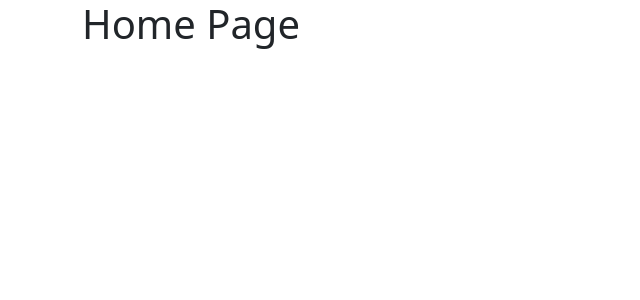
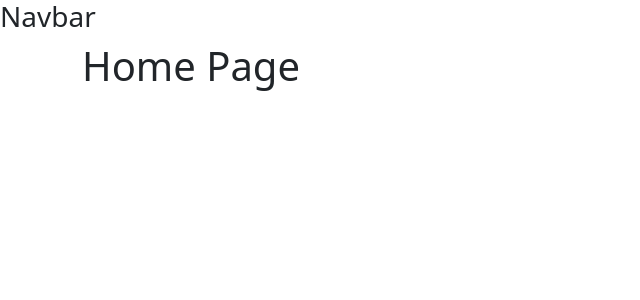
Before and after one commit to gabeno/shoppers-delight, a React (Vite) app: page / in a window 1280 px wide. Shown: the top 300 px of the page, without its empty margins (0-640 px from the left). Built offline with nearby package versions, Linux system fonts and the light colour scheme.

Commit message:
add Navbar component

```diff
--- a/src/App.tsx
+++ b/src/App.tsx
@@ -3,9 +3,12 @@ import {Container} from "react-bootstrap"
 import {Home} from "./pages/Home"
 import {Store} from "./pages/Store"
 import {About} from "./pages/About"
+import { Navbar } from "./components/Navbar"
 
 function App() {
   return (
+    <>
+      <Navbar />
       <Container className="mb-4">
         <Routes>
           <Route path="/" element={<Home />} />
@@ -13,6 +16,7 @@ function App() {
           <Route path="/about" element={<About />} />
         </Routes>
       </Container>
+    </>
   )
 }
 
--- /dev/null
+++ b/src/components/Navbar.tsx
@@ -0,0 +1,3 @@
+export function Navbar() {
+    return <h3>Navbar</h3>
+}
```
Lines whose indentation alone changed are shown as unchanged.
